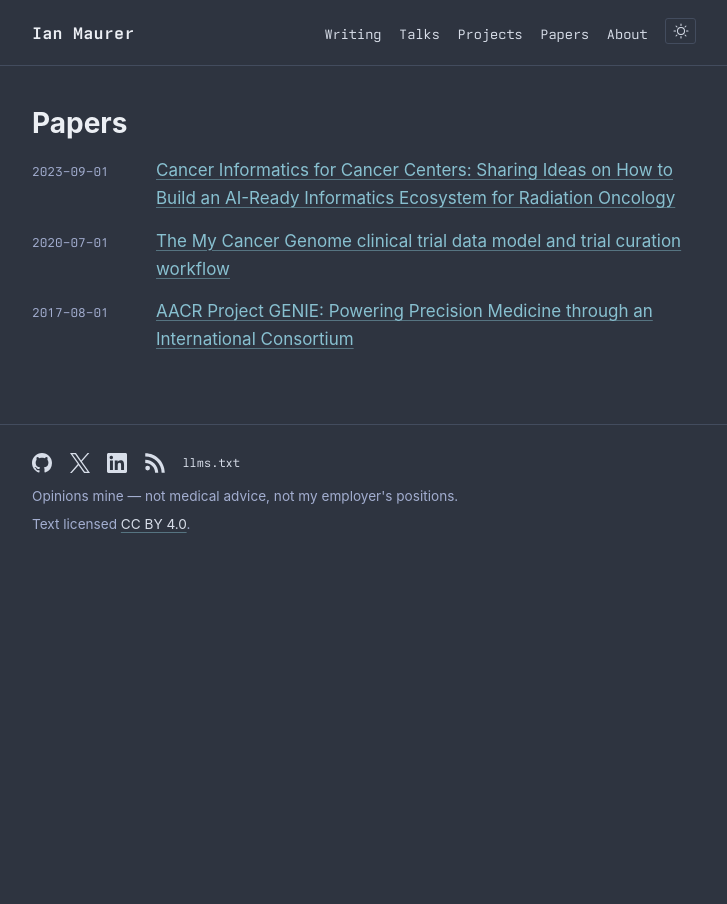
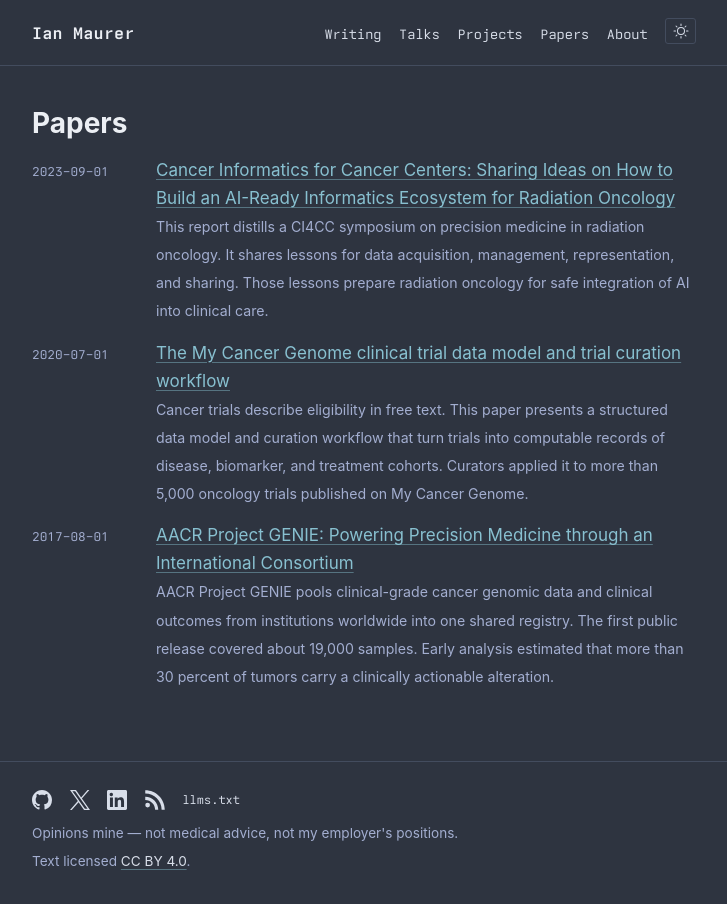
Before and after one commit to imaurer/imaurer.github.io, an Astro site in the folder astro/: page /papers in a window 1280 px wide. Shown: the whole page, without its empty margins (276-1003 px from the left). Before the commit the page ends 800 px from the top, so only its background shows below. Built offline with nearby package versions, Linux system fonts and the light colour scheme; Astro itself is replaced by a stand-in of ours.

Commit message:
Summarize paper descriptions from Europe PMC abstracts

```diff
--- a/astro/src/content/papers/aacr-project-genie.md
+++ b/astro/src/content/papers/aacr-project-genie.md
@@ -1,6 +1,6 @@
 ---
 title: "AACR Project GENIE: Powering Precision Medicine through an International Consortium"
-description: "The registry that pools real-world cancer genomic and clinical data across major cancer centers."
+description: "AACR Project GENIE pools clinical-grade cancer genomic data and clinical outcomes from institutions worldwide into one shared registry. The first public release covered about 19,000 samples. Early analysis estimated that more than 30 percent of tumors carry a clinically actionable alteration."
 date: 2017-08-01
 category: bioinformatics
 venue: "Cancer Discovery"
--- a/astro/src/content/papers/ci4cc-ai-ready-informatics.md
+++ b/astro/src/content/papers/ci4cc-ai-ready-informatics.md
@@ -1,6 +1,6 @@
 ---
 title: "Cancer Informatics for Cancer Centers: Sharing Ideas on How to Build an AI-Ready Informatics Ecosystem for Radiation Oncology"
-description: "A CI4CC community paper on what cancer centers need before AI can help in the clinic."
+description: "This report distills a CI4CC symposium on precision medicine in radiation oncology. It shares lessons for data acquisition, management, representation, and sharing. Those lessons prepare radiation oncology for safe integration of AI into clinical care."
 date: 2023-09-01
 category: agents
 venue: "JCO Clinical Cancer Informatics"
--- a/astro/src/content/papers/my-cancer-genome-trial-curation.md
+++ b/astro/src/content/papers/my-cancer-genome-trial-curation.md
@@ -1,6 +1,6 @@
 ---
 title: "The My Cancer Genome clinical trial data model and trial curation workflow"
-description: "How My Cancer Genome structures cancer clinical trials so software can match patients to them."
+description: "Cancer trials describe eligibility in free text. This paper presents a structured data model and curation workflow that turn trials into computable records of disease, biomarker, and treatment cohorts. Curators applied it to more than 5,000 oncology trials published on My Cancer Genome."
 date: 2020-07-01
 category: bioinformatics
 venue: "Journal of the American Medical Informatics Association (JAMIA)"
--- a/astro/src/pages/papers/[slug].astro
+++ b/astro/src/pages/papers/[slug].astro
@@ -1,6 +1,7 @@
 ---
 import { getCollection, render } from 'astro:content';
 import Base from '../../layouts/Base.astro';
+import MarkdownActions from '../../components/MarkdownActions.astro';
 
 export async function getStaticPaths() {
   const entries = await getCollection('papers');
@@ -30,6 +31,7 @@ const fmt = (d: Date) => d.toISOString().slice(0, 10);
     )}
   </p>
   {entry.data.authors && <p class="meta-line">{entry.data.authors.join(', ')}</p>}
+  <MarkdownActions path={`/papers/${entry.id}.md`} />
   <Content />
   <p class="more-link"><a href="/papers/">More papers →</a></p>
 </Base>
--- a/astro/src/pages/papers/index.astro
+++ b/astro/src/pages/papers/index.astro
@@ -11,6 +11,7 @@ const items = papers.map((p) => ({
   title: p.data.title,
   date: p.data.date,
   draft: p.data.draft,
+  blurb: p.data.description,
 }));
 ---
 
```
